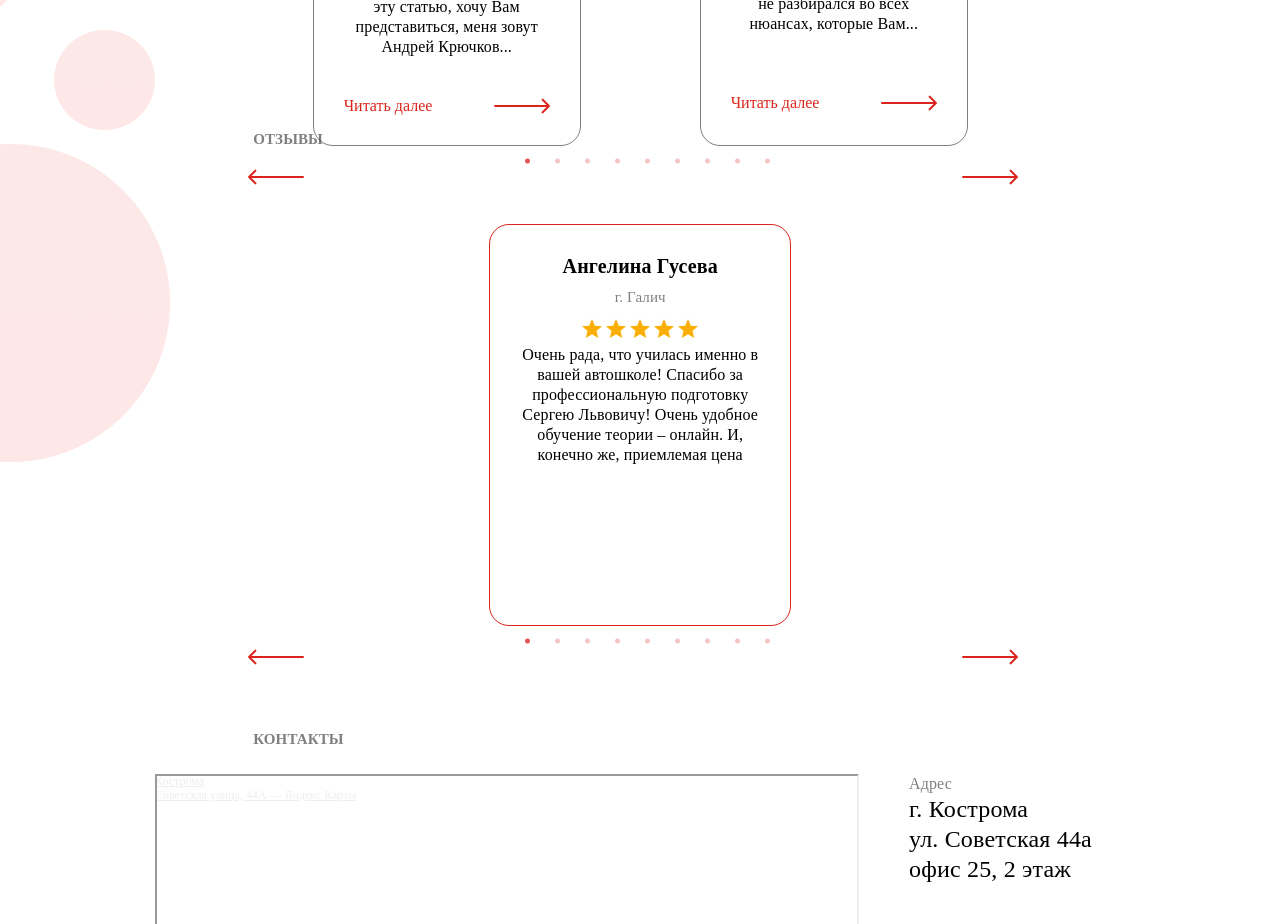
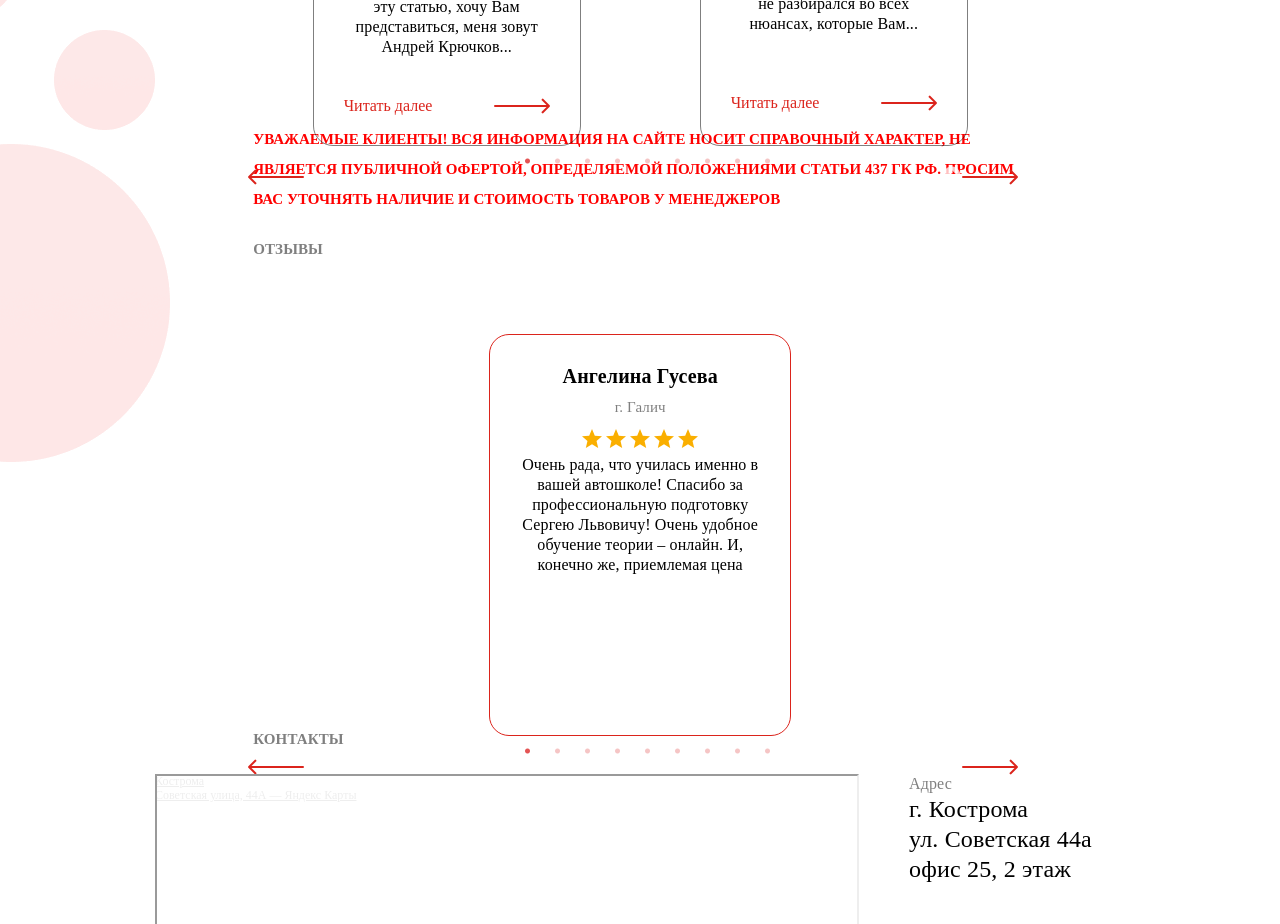
Before and after one commit to ArtemBelykh/onlineschool, a React (Create React App) app: page / in a window 1280 px wide. Shown: the part 2560-3484 px from the top of the page. Built offline with nearby package versions, Linux system fonts and the light colour scheme.

Commit message:
20.11.23

```diff
--- a/src/Components/Screen/FifthScreen.tsx
+++ b/src/Components/Screen/FifthScreen.tsx
@@ -89,6 +89,23 @@ const FifthScreen = () => {
                 fontSize: "15px",
                 lineHeight: "30px",
                 textTransform: "uppercase",
+                color: "red",
+                marginBottom: "20px"
+            }} variant="h5" component="h5">
+                УВАЖАЕМЫЕ КЛИЕНТЫ!
+                ВСЯ ИНФОРМАЦИЯ НА САЙТЕ НОСИТ СПРАВОЧНЫЙ ХАРАКТЕР, НЕ ЯВЛЯЕТСЯ ПУБЛИЧНОЙ ОФЕРТОЙ,
+                ОПРЕДЕЛЯЕМОЙ ПОЛОЖЕНИЯМИ СТАТЬИ 437 ГК РФ. ПРОСИМ ВАС УТОЧНЯТЬ НАЛИЧИЕ И СТОИМОСТЬ ТОВАРОВ У МЕНЕДЖЕРОВ
+
+            </Typography>
+
+
+            <Typography sx={{
+                fontFamily: "Mulish",
+                fontStyle: "normal",
+                fontWeight: "600",
+                fontSize: "15px",
+                lineHeight: "30px",
+                textTransform: "uppercase",
                 color: "rgba(0, 0, 0, 0.5)",
                 marginBottom: "20px"
             }} variant="h6" component="h2">
```
Also changed, not shown: 2 other files (tests, documents, lock files or other folders).
